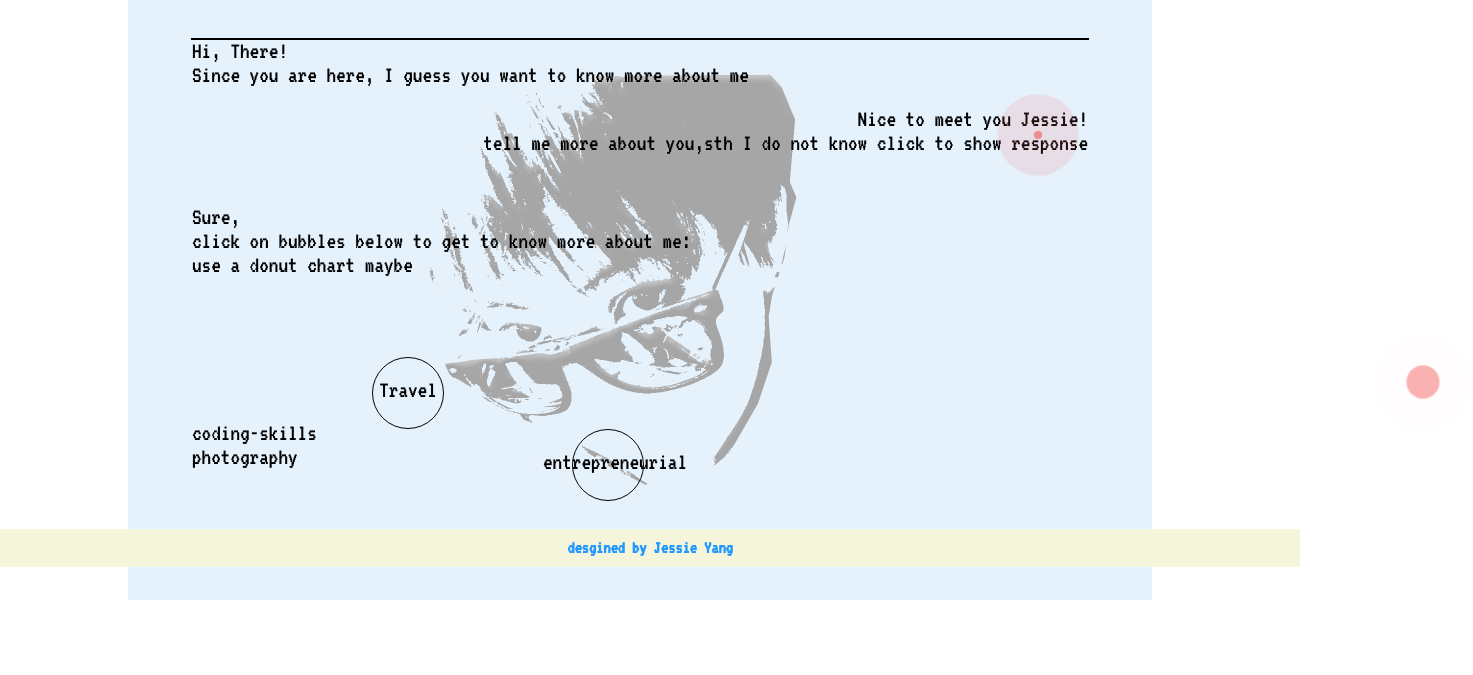
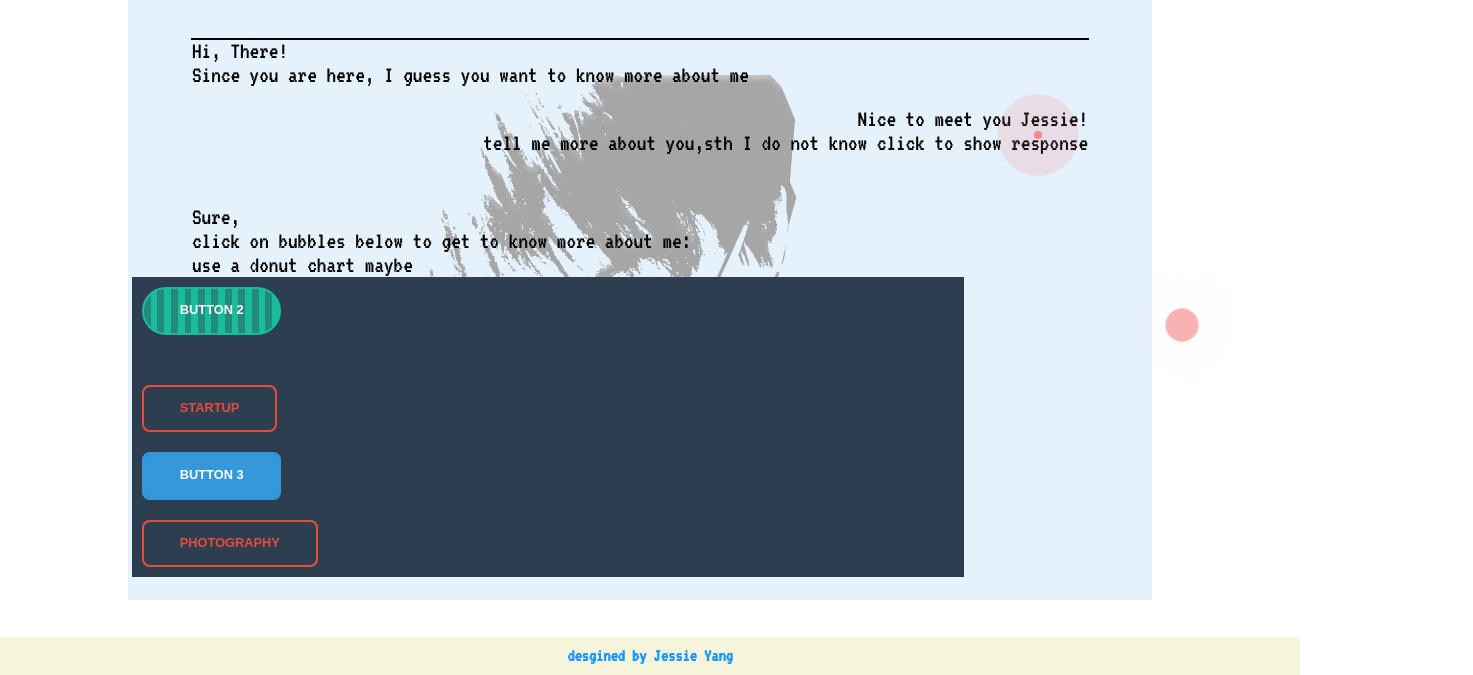
Before and after one commit to jessieyang0320/portfolio-react, a React app: page /me in a window 1280 px wide. Both pictures are taken after a click on the element 538 px from the left and 326 px from the top of the page. Shown: the part 180-855 px from the top of the page, 1473 px wide, since content can reach past the window. Before the commit the page ends 800 px from the top, so only its background shows below. Built offline with nearby package versions, Linux system fonts and the light colour scheme.

Commit message:
add 3 buttons components to options

```diff
--- /dev/null
+++ b/src/components/Buttons/button1.js
@@ -0,0 +1,18 @@
+import React, { Component } from 'react';
+import './buttonStyle.css';
+
+class ButtonOne extends Component {
+
+
+  render() {
+
+    return (
+      <div>
+        <button className="btn first">{this.props.name}</button>
+
+      </div>
+    );
+  }
+}
+
+export default ButtonOne;
--- /dev/null
+++ b/src/components/Buttons/button2.js
@@ -0,0 +1,18 @@
+import React, { Component } from 'react';
+import './buttonStyle.css';
+
+class ButtonTwo extends Component {
+
+
+  render() {
+
+    return (
+      <div>
+        <button className="btn second">Button 2</button>
+
+      </div>
+    );
+  }
+}
+
+export default ButtonTwo;
--- /dev/null
+++ b/src/components/Buttons/button3.js
@@ -0,0 +1,18 @@
+import React, { Component } from 'react';
+import './buttonStyle.css';
+
+class ButtonThree extends Component {
+
+
+  render() {
+
+    return (
+      <div>
+      <button className="btn third">Button 3</button>
+
+      </div>
+    );
+  }
+}
+
+export default ButtonThree;
--- /dev/null
+++ b/src/components/Buttons/buttonStyle.css
@@ -0,0 +1,174 @@
+/*html, body {
+  margin: 0;
+  padding: 0;
+  width: 100%;
+  height: 100%;
+  background: #2c3e50;
+  font-family: 'Montserrat', sans-serif;
+  font-size: 16px;
+}*/
+
+/*body {
+  display: -webkit-box;
+  display: -webkit-flex;
+  display: -ms-flexbox;
+  display: flex;
+  -webkit-flex-wrap: wrap;
+      -ms-flex-wrap: wrap;
+          flex-wrap: wrap;
+  -webkit-justify-content: space-around;
+      -ms-flex-pack: distribute;
+          justify-content: space-around;
+  -webkit-box-align: center;
+  -webkit-align-items: center;
+      -ms-flex-align: center;
+          align-items: center;
+  -webkit-align-content: center;
+      -ms-flex-line-pack: center;
+          align-content: center;
+}*/
+/*
+h1 {
+  color: #f1c40f;
+  font-size: 4rem;
+  text-transform: uppercase;
+  display: block;
+  width: 100%;
+  text-align: center;
+}*/
+/*@media screen and (max-width: 600px) {
+  h1 {
+    font-size: 3rem;
+  }
+}*/
+
+/*p {
+  color: #f1c40f;
+  font-size: 1.2rem;
+  width: 100%;
+  padding: 20px;
+  text-align: center;
+}*/
+
+.btn {
+  box-sizing: border-box;
+  -webkit-appearance: none;
+     -moz-appearance: none;
+          appearance: none;
+  background-color: transparent;
+  border: 2px solid #e74c3c;
+  border-radius: 0.6em;
+  color: #e74c3c;
+  cursor: pointer;
+
+  font-size: .8rem;
+  font-weight: 400;
+  line-height: 1;
+  margin: 10px;
+  padding: 1.2em 2.8em;
+  text-decoration: none;
+  text-align: center;
+  text-transform: uppercase;
+  font-family: 'Montserrat', sans-serif;
+  font-weight: 700;
+}
+.btn:hover, .btn:focus {
+  color: #fff;
+  outline: 0;
+}
+
+.first {
+  -webkit-transition: box-shadow 300ms ease-in-out, color 300ms ease-in-out;
+  transition: box-shadow 300ms ease-in-out, color 300ms ease-in-out;
+}
+.first:hover {
+  box-shadow: 0 0 40px 40px #e74c3c inset;
+}
+
+.second {
+  border-radius: 3em;
+  border-color: #1abc9c;
+  color: #fff;
+  background-image: -webkit-linear-gradient(left, rgba(26, 188, 156, 0.6), rgba(26, 188, 156, 0.6) 5%, #1abc9c 5%, #1abc9c 10%, rgba(26, 188, 156, 0.6) 10%, rgba(26, 188, 156, 0.6) 15%, #1abc9c 15%, #1abc9c 20%, rgba(26, 188, 156, 0.6) 20%, rgba(26, 188, 156, 0.6) 25%, #1abc9c 25%, #1abc9c 30%, rgba(26, 188, 156, 0.6) 30%, rgba(26, 188, 156, 0.6) 35%, #1abc9c 35%, #1abc9c 40%, rgba(26, 188, 156, 0.6) 40%, rgba(26, 188, 156, 0.6) 45%, #1abc9c 45%, #1abc9c 50%, rgba(26, 188, 156, 0.6) 50%, rgba(26, 188, 156, 0.6) 55%, #1abc9c 55%, #1abc9c 60%, rgba(26, 188, 156, 0.6) 60%, rgba(26, 188, 156, 0.6) 65%, #1abc9c 65%, #1abc9c 70%, rgba(26, 188, 156, 0.6) 70%, rgba(26, 188, 156, 0.6) 75%, #1abc9c 75%, #1abc9c 80%, rgba(26, 188, 156, 0.6) 80%, rgba(26, 188, 156, 0.6) 85%, #1abc9c 85%, #1abc9c 90%, rgba(26, 188, 156, 0.6) 90%, rgba(26, 188, 156, 0.6) 95%, #1abc9c 95%, #1abc9c 100%);
+  background-image: linear-gradient(to right, rgba(26, 188, 156, 0.6), rgba(26, 188, 156, 0.6) 5%, #1abc9c 5%, #1abc9c 10%, rgba(26, 188, 156, 0.6) 10%, rgba(26, 188, 156, 0.6) 15%, #1abc9c 15%, #1abc9c 20%, rgba(26, 188, 156, 0.6) 20%, rgba(26, 188, 156, 0.6) 25%, #1abc9c 25%, #1abc9c 30%, rgba(26, 188, 156, 0.6) 30%, rgba(26, 188, 156, 0.6) 35%, #1abc9c 35%, #1abc9c 40%, rgba(26, 188, 156, 0.6) 40%, rgba(26, 188, 156, 0.6) 45%, #1abc9c 45%, #1abc9c 50%, rgba(26, 188, 156, 0.6) 50%, rgba(26, 188, 156, 0.6) 55%, #1abc9c 55%, #1abc9c 60%, rgba(26, 188, 156, 0.6) 60%, rgba(26, 188, 156, 0.6) 65%, #1abc9c 65%, #1abc9c 70%, rgba(26, 188, 156, 0.6) 70%, rgba(26, 188, 156, 0.6) 75%, #1abc9c 75%, #1abc9c 80%, rgba(26, 188, 156, 0.6) 80%, rgba(26, 188, 156, 0.6) 85%, #1abc9c 85%, #1abc9c 90%, rgba(26, 188, 156, 0.6) 90%, rgba(26, 188, 156, 0.6) 95%, #1abc9c 95%, #1abc9c 100%);
+  background-position: 0 0;
+  background-size: 100%;
+  -webkit-transition: background 300ms ease-in-out;
+  transition: background 300ms ease-in-out;
+}
+.second:hover {
+  background-position: 100px;
+}
+
+.third {
+  border-color: #3498db;
+  color: #fff;
+  box-shadow: 0 0 40px 40px #3498db inset, 0 0 0 0 #3498db;
+  -webkit-transition: all 150ms ease-in-out;
+  transition: all 150ms ease-in-out;
+}
+.third:hover {
+  box-shadow: 0 0 10px 0 #3498db inset, 0 0 10px 4px #3498db;
+}
+
+.fourth {
+  border-color: #f1c40f;
+  color: #fff;
+  background-image: -webkit-linear-gradient(45deg, #f1c40f 50%, transparent 50%);
+  background-image: linear-gradient(45deg, #f1c40f 50%, transparent 50%);
+  background-position: 100%;
+  background-size: 400%;
+  -webkit-transition: background 300ms ease-in-out;
+  transition: background 300ms ease-in-out;
+}
+.fourth:hover {
+  background-position: 0;
+}
+
+.fifth {
+  border-color: #8e44ad;
+  border-radius: 0;
+  color: #8e44ad;
+  position: relative;
+  overflow: hidden;
+  z-index: 1;
+  -webkit-transition: color 150ms ease-in-out;
+  transition: color 150ms ease-in-out;
+}
+.fifth:after {
+  content: '';
+  position: absolute;
+  display: block;
+  top: 0;
+  left: 50%;
+  -webkit-transform: translateX(-50%);
+          transform: translateX(-50%);
+  width: 0;
+  height: 100%;
+  background: #8e44ad;
+  z-index: -1;
+  -webkit-transition: width 150ms ease-in-out;
+  transition: width 150ms ease-in-out;
+}
+.fifth:hover {
+  color: #fff;
+}
+.fifth:hover:after {
+  width: 110%;
+}
+
+.sixth {
+  border-radius: 3em;
+  border-color: #2ecc71;
+  color: #2ecc71;
+  background-image: -webkit-linear-gradient(top, transparent 50%, #2ecc71 50%);
+  background-image: linear-gradient(to bottom, transparent 50%, #2ecc71 50%);
+  background-position: 0% 0%;
+  background-size: 210%;
+  -webkit-transition: background 150ms ease-in-out, color 150ms ease-in-out;
+  transition: background 150ms ease-in-out, color 150ms ease-in-out;
+}
+.sixth:hover {
+  color: #fff;
+  background-position: 0 100%;
+}
--- a/src/containers/AboutMe/options.css
+++ b/src/containers/AboutMe/options.css
@@ -1,32 +1,46 @@
+.options{
+  width:80%;
+  margin-left: -60px;
+  padding: 0;
+
+
+  background: #2c3e50;
+  font-family: 'Montserrat', sans-serif;
+  font-size: 12px;
+}
+
+/*.options {
+  display: -webkit-box;
+  display: -webkit-flex;
+  display: -ms-flexbox;
+  display: flex;
+  -webkit-flex-wrap: wrap;
+      -ms-flex-wrap: wrap;
+          flex-wrap: wrap;
+  -webkit-justify-content: space-around;
+      -ms-flex-pack: distribute;
+          justify-content: space-around;
+  -webkit-box-align: center;
+  -webkit-align-items: center;
+      -ms-flex-align: center;
+          align-items: center;
+  -webkit-align-content: center;
+      -ms-flex-line-pack: center;
+          align-content: center;
+}*/
+
 .travel {
-  position: relative;
-  left: 180px;
-  top: 80px;
 
-  width:70px;
-  height:70px;
-  border: 1px solid black;
-  border-radius: 50%;
 
 }
 
 .travel p{
- text-align: center;
- margin-top: 20px;
+
 }
 
 .entrepreneurial{
-  position: relative;
-  left: 380px;
-  top: 80px;
 
-  width:70px;
-  height:70px;
-  border: 1px solid black;
-  border-radius: 50%;
 }
 .entrepreneurial p{
- text-align: center;
- margin-top: 20px;
- margin-left: -30px;
+
 }
--- a/src/containers/AboutMe/options.js
+++ b/src/containers/AboutMe/options.js
@@ -2,8 +2,9 @@
 import './options.css';
 import ClickHereCircle from '../../components/clickHere/clickHere';
 import { red } from '../../theme/variables';
-
-
+import ButtonOne from '../../components/Buttons/button1';
+import ButtonTwo from '../../components/Buttons/button2';
+import ButtonThree from '../../components/Buttons/button3'
 
 class Options extends Component {
 
@@ -17,21 +18,28 @@
           click on bubbles below to get to know more about me:</p>
           <p> use a donut chart maybe</p>
 
+          <div className="options">
+
               <div className="travel">
-            <p>Travel</p>
+
+                <ButtonTwo name={'Travel'}/>
                 <ClickHereCircle color={red} className="clickHere"/>
               </div>
 
               <div className="entrepreneurial">
-            <p>entrepreneurial</p>
+
+                <ButtonOne name={'StartUp'}/>
               </div>
 
               <div className="coding-skills">
-            <span>coding-skills</span>
+
+                <ButtonThree/>
               </div>
 
               <div className="photography">
-            <span>photography</span>
+
+                <ButtonOne name={'photography'}/>
+              </div>
           </div>
 
       </div>
```
Lines whose indentation alone changed are shown as unchanged.
